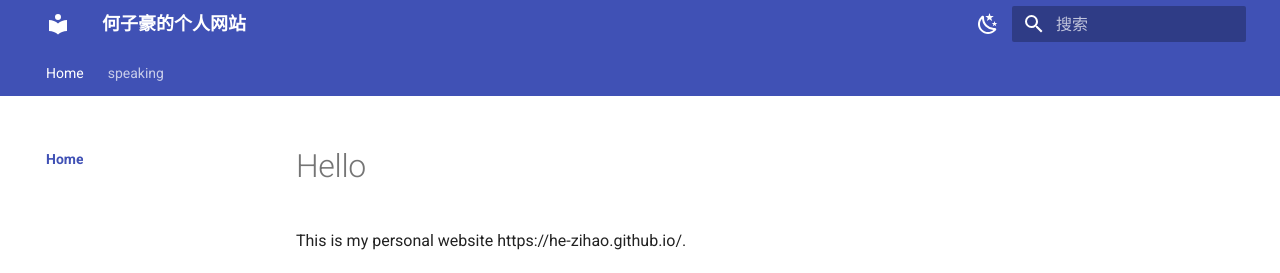
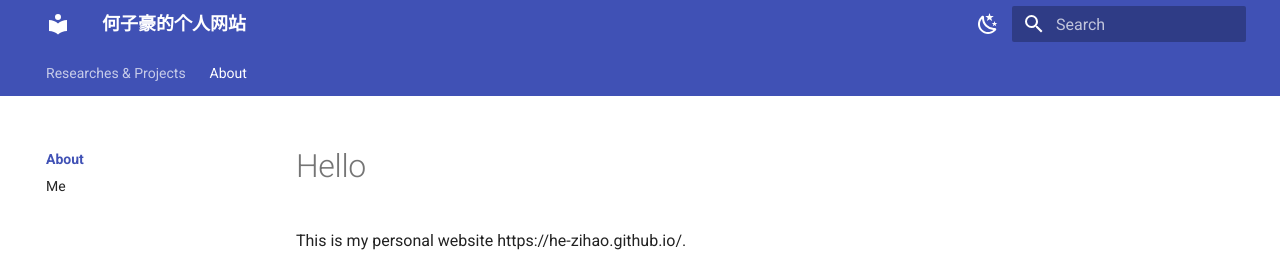
Before and after one commit to He-Zihao/He-Zihao.github.io, an MkDocs documentation site: the page built from docs/index.md, in a window 1280 px wide. Shown: the top 273 px of the page. Built offline with MkDocs 1.6.1 and Material for MkDocs 9.7.7, drawn with Linux system fonts in a browser that asks for light colours; part of the change alters nothing that is shown.

Commit message:
Add files via upload

```diff
--- a/mkdocs.yml
+++ b/mkdocs.yml
@@ -5,24 +5,11 @@ site_description: 何子豪的个人网站
 
 # [Navigtion]
 nav:
-  - Home:
-    - index.md
-  - speaking:
-    - speaking/index.md
-    - Part 1:
-      - 1.T-shirts:     speaking/P1/1.T-shirts.md
-      - 2.Stay up late: speaking/P1/2.Stay up late.md
-      - 3.Jewelry:      speaking/P1/3.Jewelry.md
-      - 4.Music:        speaking/P1/4.Music.md
-      - 5.Art:          speaking/P1/5.Art.md
-      - 6.Library:      speaking/P1/6.Library.md
-      - 7.Schools:      speaking/P1/7.Schools.md
-      - 8.Weekends:     speaking/P1/8.Weekends.md
-      - 9.Happiness:    speaking/P1/9.Happiness.md
-      - 10.Outer space and stars: speaking/P1/10.Outer space and stars.md
-      - 11.Small businesses: speaking/P1/11.Small businesses.md
-      - 12.Keys:        speaking/P1/12.Keys.md
-      - 13.Chocolate:   speaking/P1/13.Chocolate.md
+  - Researches & Projects:
+    - Load identification and software for a plate: ResearchesProjects/a plate.md
+  - About:
+    - Home: index.md
+    - Me: About/Me.md
 
 # [UI]
 ## [top]
@@ -48,4 +35,4 @@ theme:
     - navigation.expand # 打开Tab时左侧目录全部展开
     - search.suggest # 搜索输入一些字母时推荐补全整个单词
     - search.highlight # 搜索出的文章关键词加入高亮
-  language: zh # 一些提示性的文字会变成中文
+  language: en # 一些提示性的文字会变成中文
```
